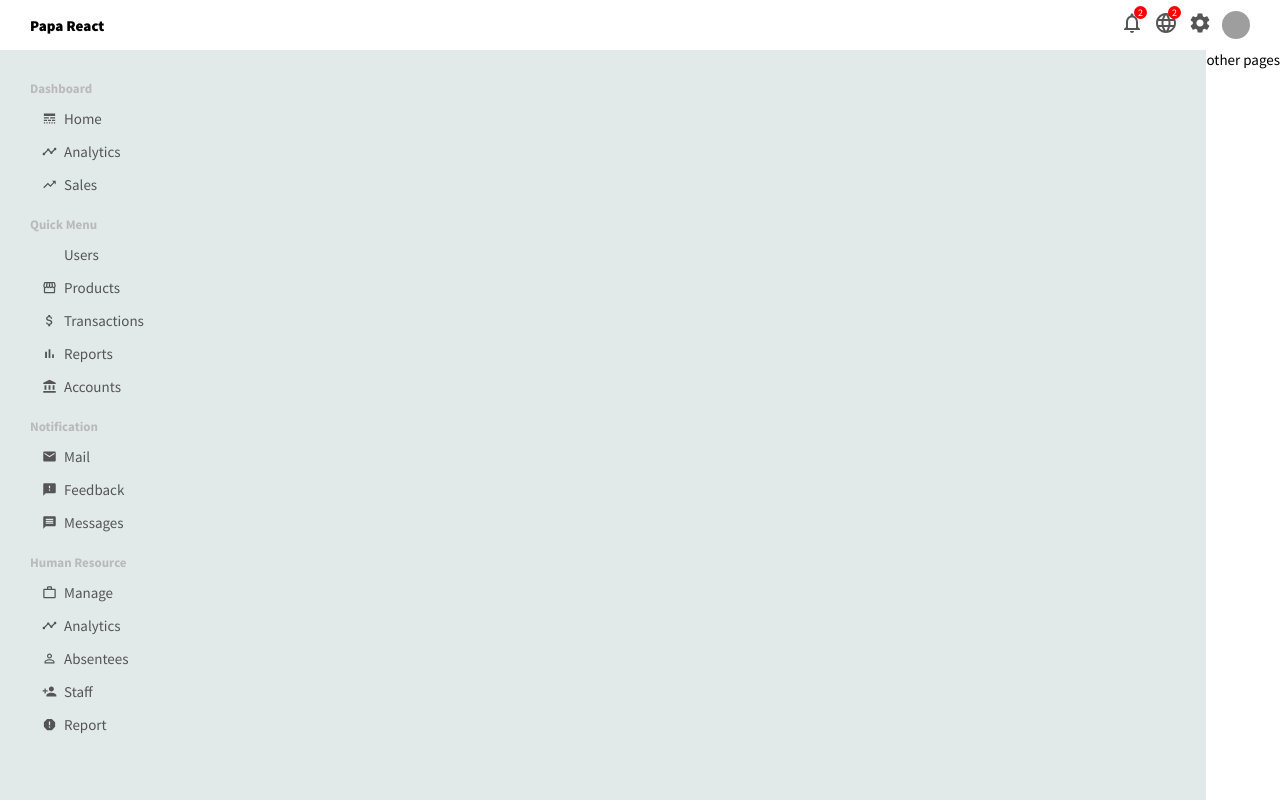
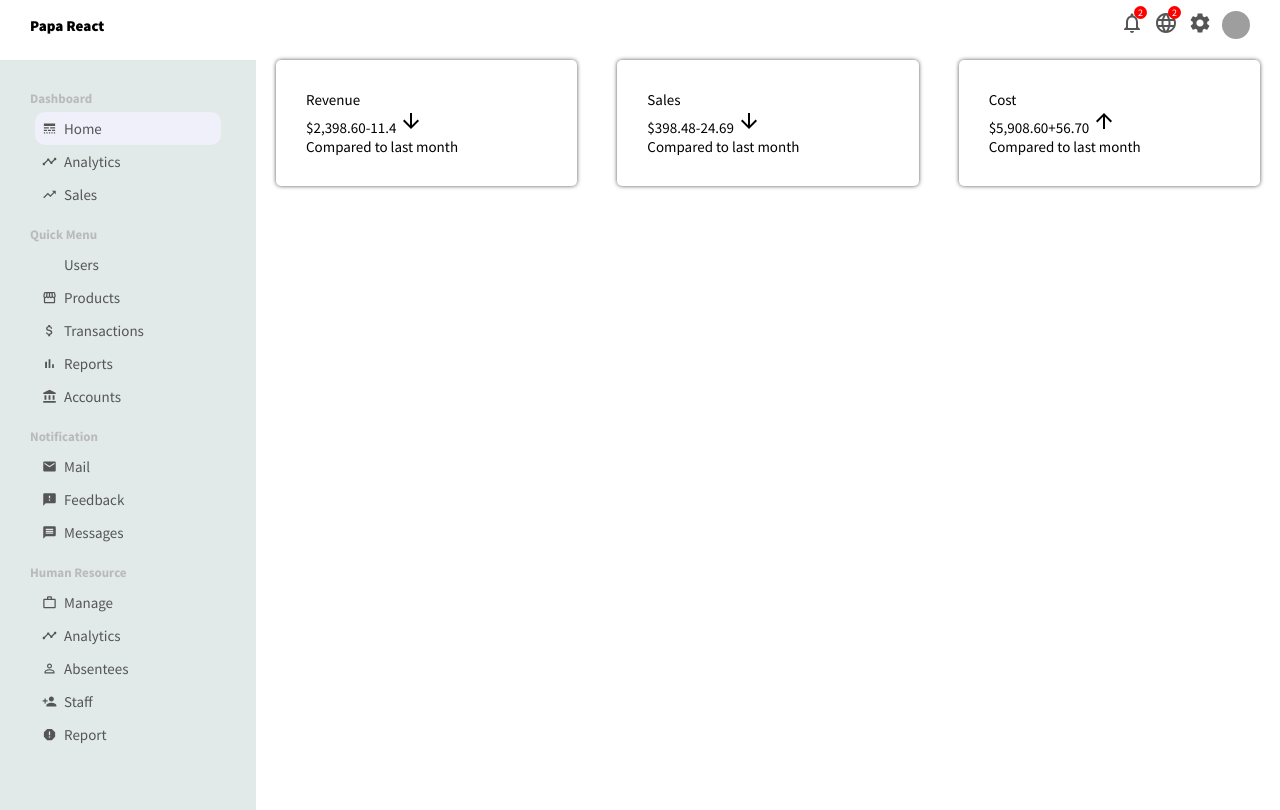
Before and after one commit to Skullomanic84/admin-dashboard-ui, a React (Create React App) app: page / in a window 1280 px wide. Built offline with nearby package versions, Linux system fonts and the light colour scheme; grey boxes are pictures that could not be loaded; some icons are missing.

Commit message:
Added page/Home.jsx

```diff
--- a/src/App.css
+++ b/src/App.css
@@ -1,3 +1,4 @@
 .container {
     display: flex;
+    margin-top: 10px;
 }
--- a/src/App.js
+++ b/src/App.js
@@ -1,6 +1,7 @@
 import Sidebar from "./components/Sidebar/Sidebar";
 import Topbar from "./components/Topbar/Topbar";
 import './App.css'
+import Home from './Pages/Home/Home';
 
 
 function App() {
@@ -12,7 +13,7 @@
 
         <Sidebar />
 
-        other pages
+        <Home />
       </div>
     </div>
   );
--- /dev/null
+++ b/src/Pages/Home/Home.css
@@ -0,0 +1,5 @@
+.home {
+    flex: 4;
+
+
+}
--- /dev/null
+++ b/src/Pages/Home/Home.jsx
@@ -0,0 +1,13 @@
+import React from 'react'
+import './Home.css';
+import FeaturedInfo from '../../components/FeaturedInfo/FeaturedInfo';
+
+function Home() {
+    return (
+        <div className="home">
+            <FeaturedInfo />
+        </div>
+    )
+}
+
+export default Home
--- /dev/null
+++ b/src/components/FeaturedInfo/FeaturedInfo.css
@@ -0,0 +1,16 @@
+.featured {
+    width: 100%;
+    display: flex;
+    justify-content: space-between;
+
+}
+
+.featuredItem {
+    flex: 1;
+    margin: 0px 20px;
+    padding: 30px;
+    border-radius: 5px;
+    cursor: pointer;
+    -webkit-box-shadow: 0px 0px 5px -1px #000;
+    box-shadow: 0px 0px 5px -1px #000;
+}
--- /dev/null
+++ b/src/components/FeaturedInfo/FeaturedInfo.jsx
@@ -0,0 +1,43 @@
+import React from 'react';
+import './FeaturedInfo.css';
+import { ArrowDownward, ArrowUpward } from '@material-ui/icons'
+
+function FeaturedInfo() {
+    return (
+        <div className="featured">
+            <div className="featuredItem">
+                <span className="featuredTitle">Revenue</span>
+                <div className="featuredMoneyContainer">
+                    <span className="featuredMoney">$2,398.60</span>
+                    <span className="featuredMoneyRate">-11.4 <ArrowDownward /></span>
+                </div>
+                <span className="featureSub">Compared to last month</span>
+            </div>
+
+            {/* second card section */}
+            <div className="featuredItem">
+                <span className="featuredTitle">Sales</span>
+                <div className="featuredMoneyContainer">
+                    <span className="featuredMoney">$398.48</span>
+                    <span className="featuredMoneyRate">-24.69 <ArrowDownward /></span>
+                </div>
+                <span className="featureSub">Compared to last month</span>
+            </div>
+
+            {/* third card section */}
+            <div className="featuredItem">
+                <span className="featuredTitle">Cost</span>
+                <div className="featuredMoneyContainer">
+                    <span className="featuredMoney">$5,908.60</span>
+                    <span className="featuredMoneyRate">+56.70 <ArrowUpward /></span>
+                </div>
+                <span className="featureSub">Compared to last month</span>
+            </div>
+
+        </div>
+
+
+    )
+}
+
+export default FeaturedInfo
--- a/src/components/Sidebar/Sidebar.jsx
+++ b/src/components/Sidebar/Sidebar.jsx
@@ -31,7 +31,7 @@
                         Dashboard
                     </h3>
                     <ul className="sidebar__list">
-                        <li className="sidebar__listItem">
+                        <li className="sidebar__listItem active">
                             <LineStyleIcon className="sidebarIcon" />
                             Home
                         </li>
```
